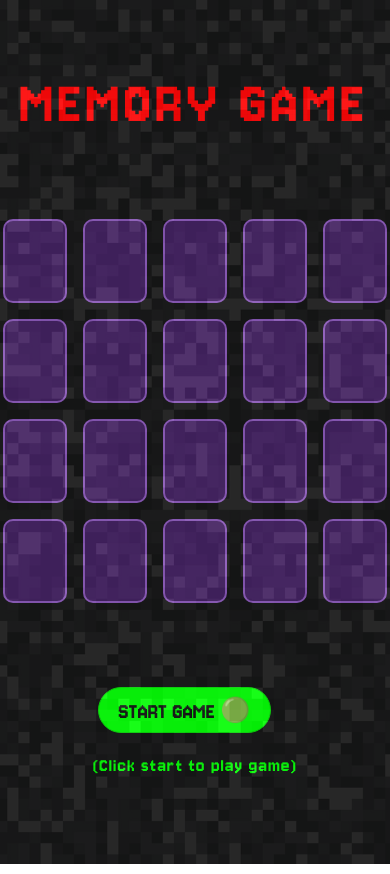
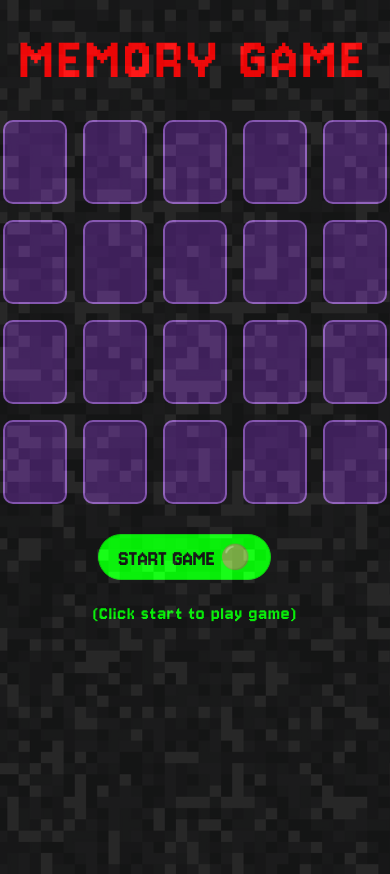
Before and after one commit to maharjan-umesh/card-match-game, a React (Vite) app: page / in a window 390 px wide. Built offline with nearby package versions, Linux system fonts and the light colour scheme.

Commit message:
mobile ui fix

```diff
--- a/src/App.css
+++ b/src/App.css
@@ -106,7 +106,8 @@ h3 {
 }
 @media (max-width: 480px) {
   .wrapper {
-    padding: 10px 0px;
+    justify-content: flex-start;
+    padding: 20px 0px 10px 0px;
   }
   h1 {
     font-size: 4rem !important;
```
